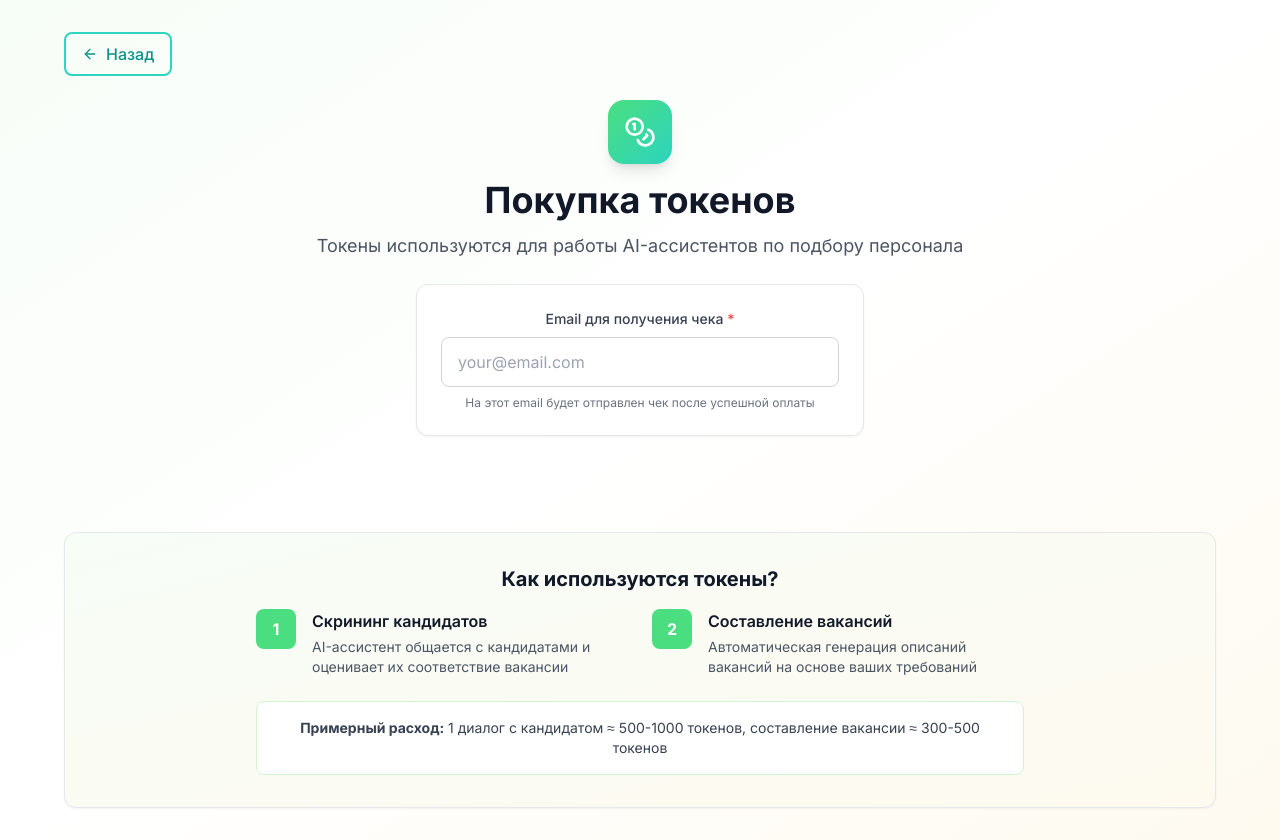
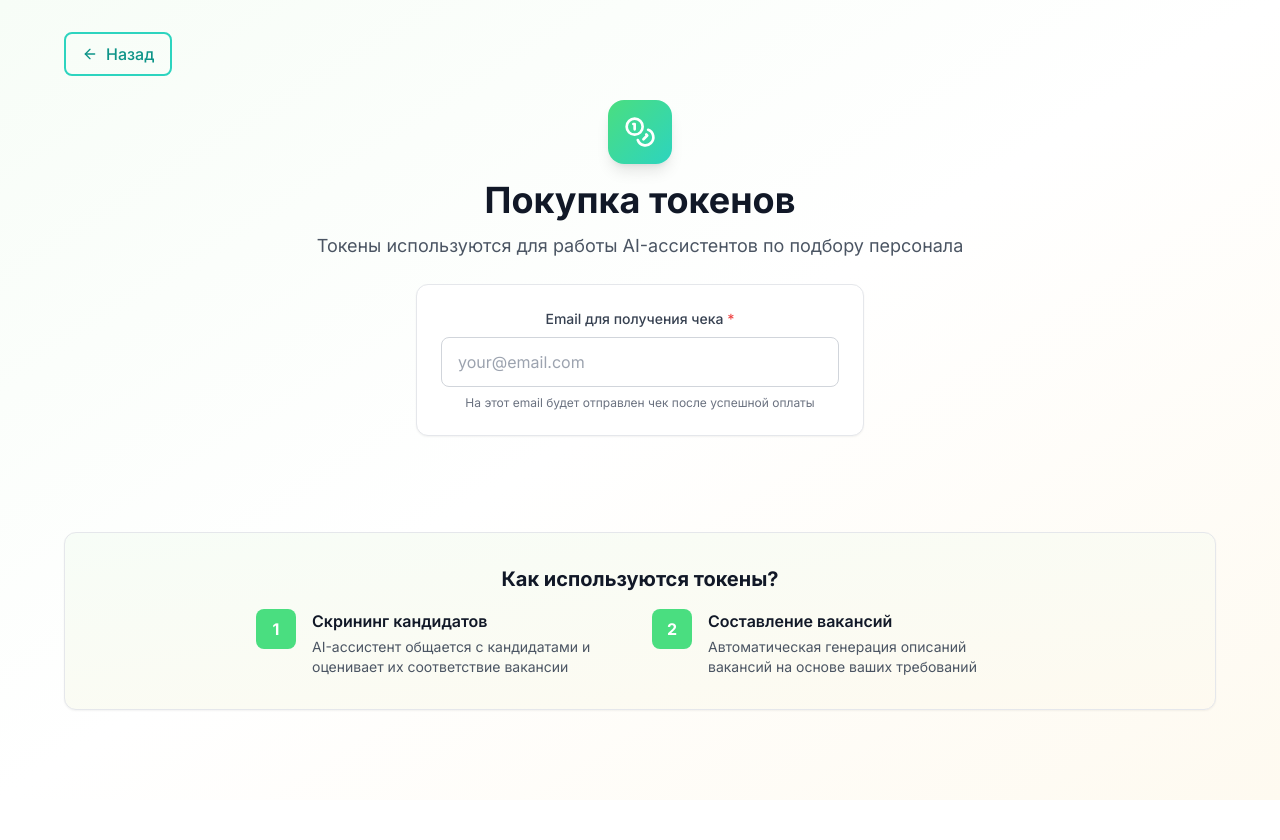
Before and after one commit to dvvolkovv/hrlinkeon, a React (Vite) app: page /buy-tokens in a window 1280 px wide. After the commit the page ends 800 px from the top, so only its background shows below. Built offline with nearby package versions, Linux system fonts and the light colour scheme; no server answers; sample sign-in values are in the browser's storage.

Commit message:
ui: Удален блок с примерным расходом токенов на странице покупки
- Убрана информация о примерном расходе токенов
- Интерфейс стал более чистым и лаконичным

```diff
--- a/src/pages/BuyTokens.tsx
+++ b/src/pages/BuyTokens.tsx
@@ -328,12 +328,6 @@ export function BuyTokens() {
                   </div>
                 </div>
               </div>
-              <div className="mt-6 p-4 bg-white rounded-lg border border-forest-200">
-                <p className="text-sm text-gray-700 text-center">
-                  <strong>Примерный расход:</strong> 1 диалог с кандидатом ≈ 500-1000 токенов,
-                  составление вакансии ≈ 300-500 токенов
-                </p>
-              </div>
             </div>
           </CardContent>
         </Card>
```
